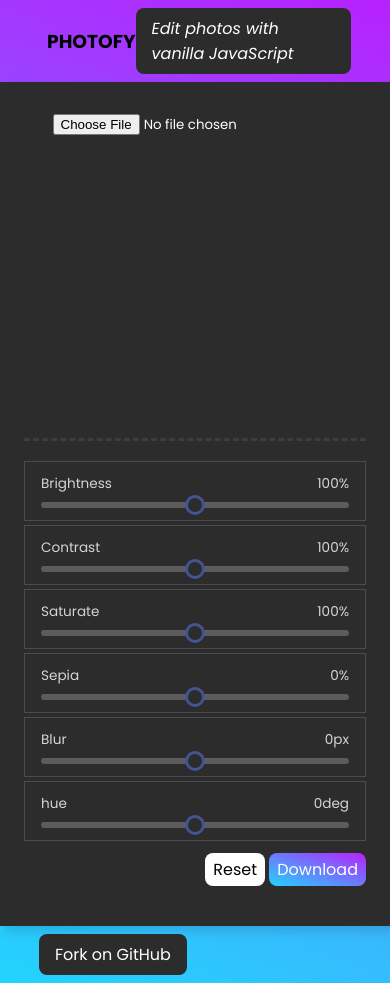
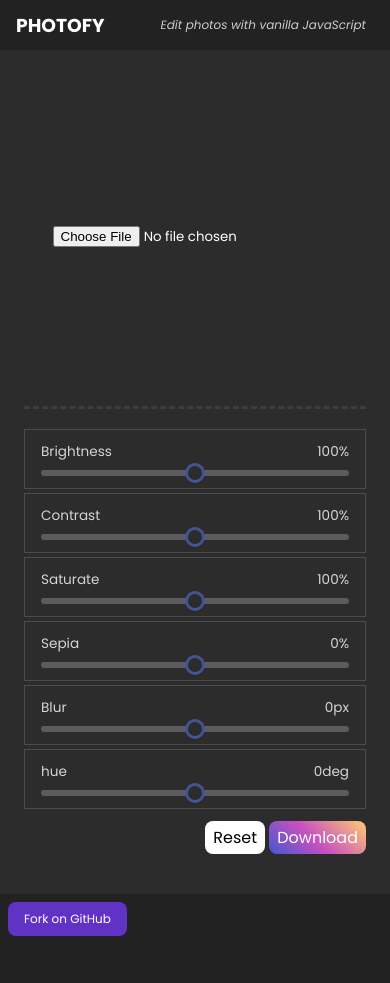
Before and after one commit to kecav/photofy, a plain HTML site: page index.html in a window 390 px wide. After the commit the page ends 944 px from the top, so only its background shows below. Drawn offline with Linux system fonts and the light colour scheme.

Commit message:
mobile-friendly

```diff
--- a/styles/style.css
+++ b/styles/style.css
@@ -181,13 +181,17 @@ button {
 }
 
 @media screen and (max-width: 650px) {
+     :root {
+        --body-bg-color: #222;
+    }
     .container {
         flex-direction: column;
         width: 100vw;
-        height: auto;
+        /* height: auto; */
         min-height: 100vh;
         border-radius: 0rem;
         padding: 1rem 1.5rem;
+        box-shadow: none;
     }
     .controls {
         padding: 1rem 0;
@@ -202,4 +206,35 @@ button {
     button {
         padding: 0.25rem 0.5rem;
     }
+    header {
+        width: 100%;
+        padding: 0 0.5rem;
+    }
+    header p {
+        font-size: 0.75rem;
+        border-radius: 0;
+        background-color: transparent;
+        color: #ccc;
+    }
+    header h3 {
+        color: #fff;
+    }
+    header h3:after {
+        content: '';
+        background-color: red;
+        width: 50px;
+        height: 10px;
+    }
+    footer a {
+        font-size: 0.75rem;
+        background-color: #6032c5;
+    }
+    footer {
+        padding: 0 0.5rem;
+        width: 100%;
+    }
+    #download-button {
+        background-color: #0061ff;
+        background-image: linear-gradient(43deg, #4158D0 0%, #C850C0 46%, #FFCC70 100%);
+    }
 }
```
